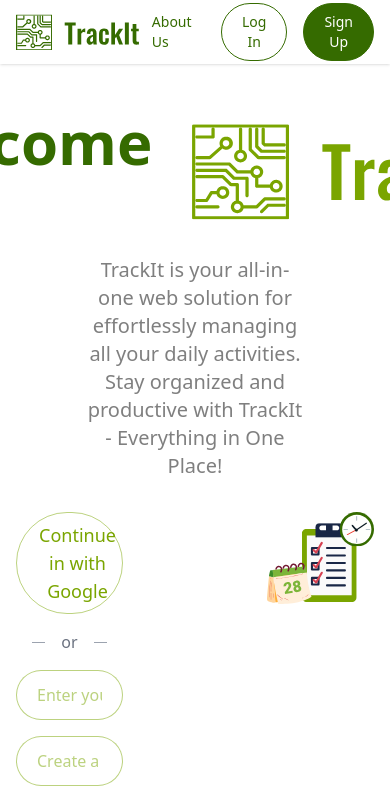
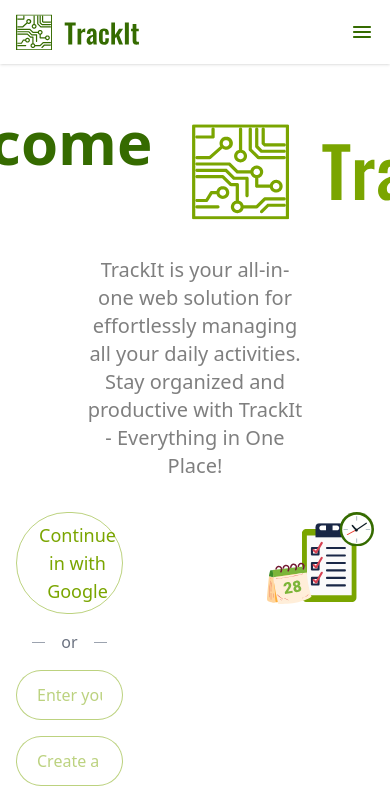
Before and after one commit to allsyalwaa/TrackIt, a React (Vite) app: page / in a window 390 px wide. Shown: the top 808 px of the page. Built offline with nearby package versions, Linux system fonts and the light colour scheme.

Commit message:
chore: Add responsive navigation functionality to Navbar component

```diff
--- a/src/components/section/Navbar.jsx
+++ b/src/components/section/Navbar.jsx
@@ -2,28 +2,82 @@ import Logo from "../../assets/logo.svg";
 import { NavLink } from "react-router-dom";
 import Button from "../ui/Button";
 
+import { useState, useEffect, useRef } from "react";
+
 export default function Navbar() {
+  const [isOpen, setIsOpen] = useState(false);
+  const sidebarRef = useRef(null);
+  const handleClickOutside = (event) => {
+    if (sidebarRef.current && !sidebarRef.current.contains(event.target)) {
+      setIsOpen(false);
+    }
+  };
+  useEffect(() => {
+    document.addEventListener("mousedown", handleClickOutside);
+    return () => {
+      document.removeEventListener("mousedown", handleClickOutside);
+    };
+  }, []);
   return (
     <nav className="shadow">
       <div className="container">
         <div className=" flex h-16 items-center justify-between ">
           <img className="h-10" src={Logo} alt="TrackIt" />
 
-          <ul className="flex items-center gap-6 text-secondary">
-            <li className="text-sm font-medium">
+          <ul
+            ref={sidebarRef}
+            className={`items-center gap-6 text-secondary ${isOpen ? "fixed right-0 top-0 z-10 flex h-screen w-1/3 flex-col items-start justify-start gap-4 bg-primary px-10 py-14 text-white" : "hidden"} md:flex`}
+          >
+            <li
+              className={`text-sm font-medium ${isOpen ? "hidden" : "block"}`}
+            >
               <NavLink to="/">About Us</NavLink>
             </li>
-
-            <li className="flex gap-4">
+            <li className={`${isOpen ? "block" : "hidden"}`}>
+              <NavLink to="/">
+                <Button variant="primary">About Us</Button>
+              </NavLink>
+            </li>
+            <li className={`flex gap-4 ${isOpen ? "hidden" : "block"}`}>
               <NavLink to="/">
                 <Button variant="white">Log In</Button>
               </NavLink>
-
+            </li>
+            <li className={`${isOpen ? "block" : "hidden"}`}>
+              <NavLink to="/">
+                <Button variant="primary">Log In</Button>
+              </NavLink>
+            </li>
+            <li className={`${isOpen ? "hidden" : "block"}`}>
               <NavLink to="/">
                 <Button variant="secondary">Sign Up</Button>
               </NavLink>
             </li>
+            <li className={`${isOpen ? "block" : "hidden"}`}>
+              <NavLink to="/">
+                <Button variant="primary">Sign Up</Button>
+              </NavLink>
+            </li>
           </ul>
+
+          <button
+            onClick={() => setIsOpen((prev) => !prev)}
+            className={`z-20 block  text-secondary md:hidden ${
+              isOpen ? "hidden" : "relative"
+            }`}
+          >
+            <svg
+              xmlns="http://www.w3.org/2000/svg"
+              width="1.5em"
+              height="1.5em"
+              viewBox="0 0 24 24"
+            >
+              <path
+                fill="currentColor"
+                d="M4 18h16c.55 0 1-.45 1-1s-.45-1-1-1H4c-.55 0-1 .45-1 1s.45 1 1 1m0-5h16c.55 0 1-.45 1-1s-.45-1-1-1H4c-.55 0-1 .45-1 1s.45 1 1 1M3 7c0 .55.45 1 1 1h16c.55 0 1-.45 1-1s-.45-1-1-1H4c-.55 0-1 .45-1 1"
+              />
+            </svg>
+          </button>
         </div>
       </div>
     </nav>
```
